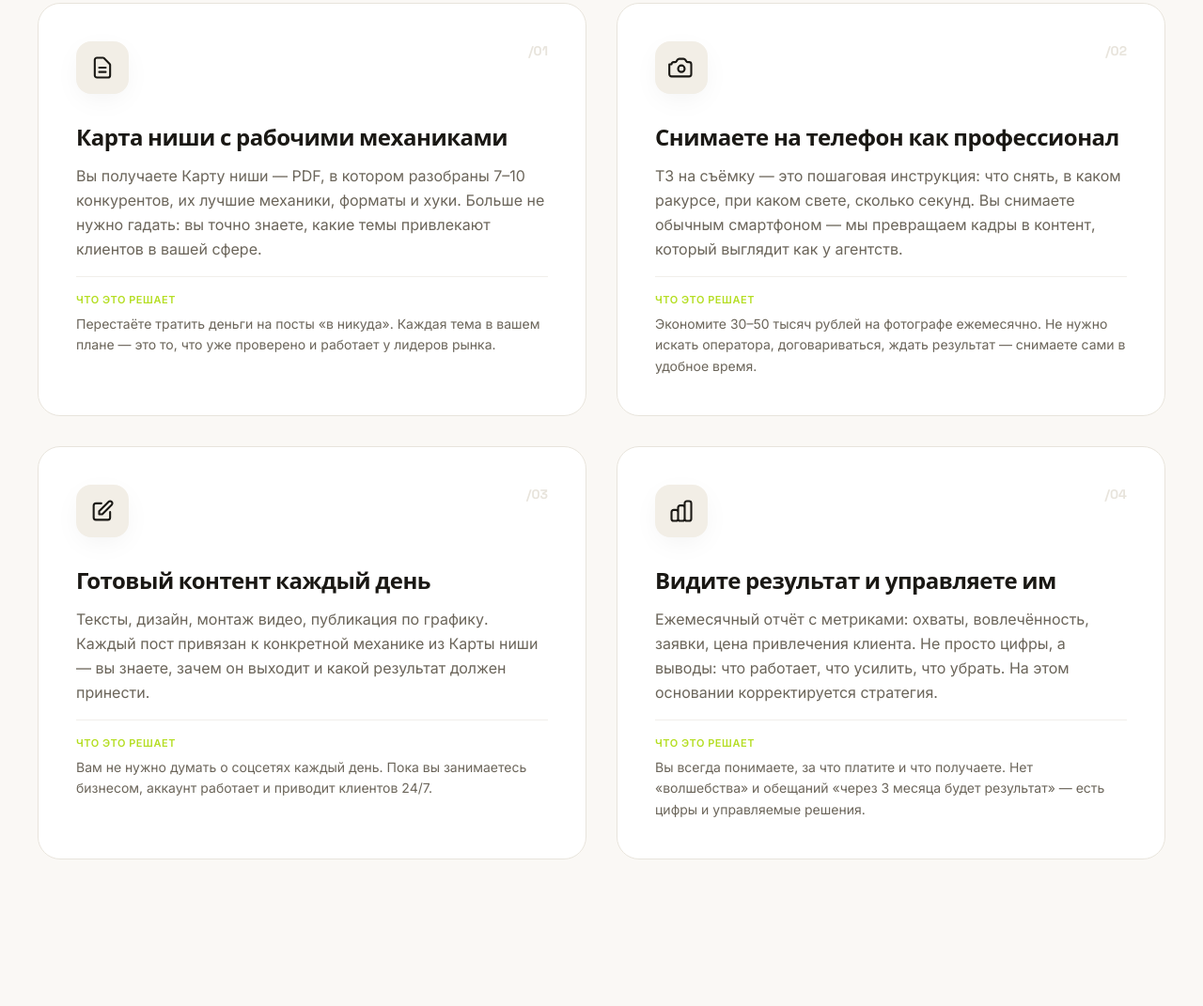
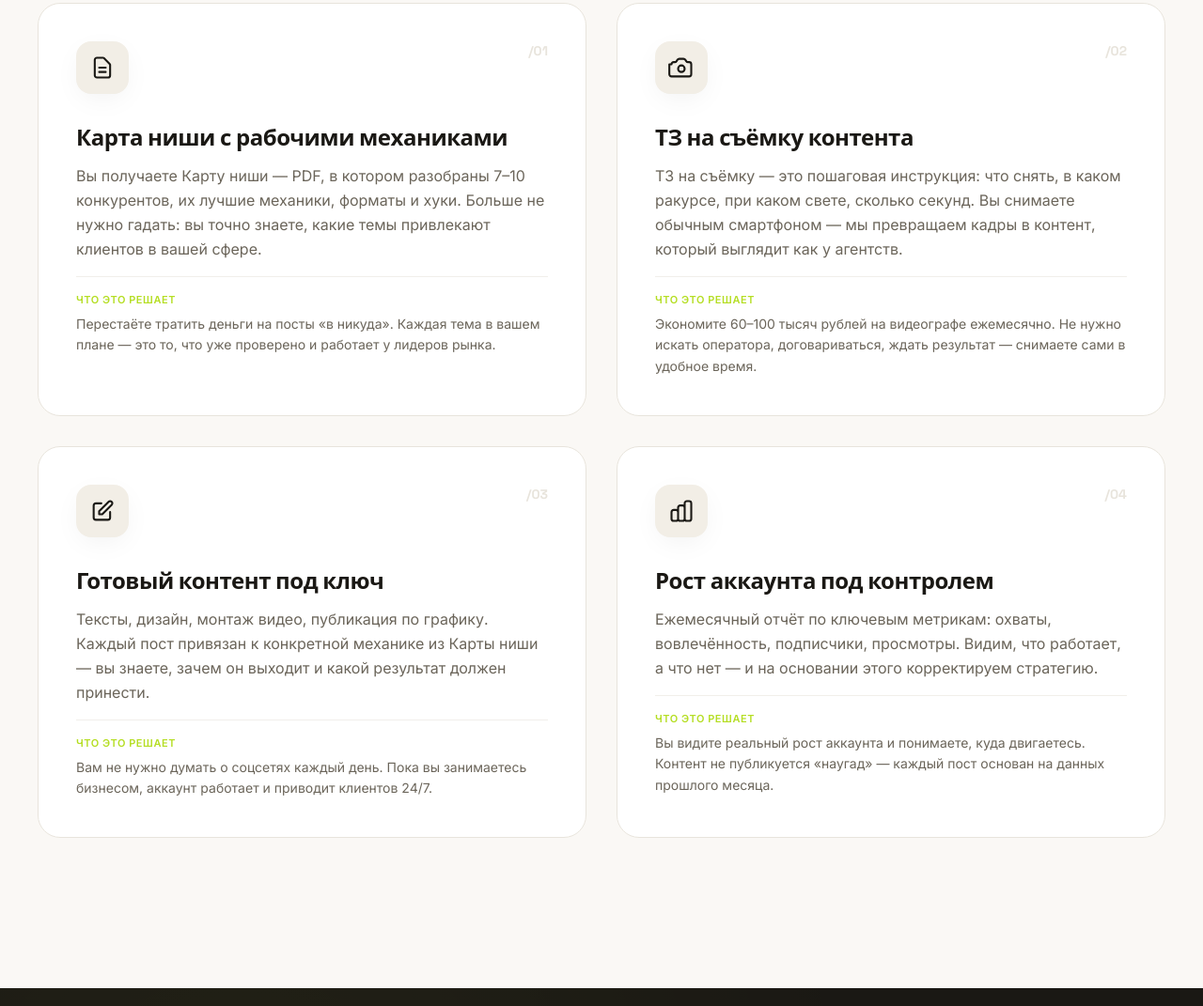
Before and after one commit to a27696797-maker/qwenV, a plain HTML site: page index.html in a window 1280 px wide. Shown: the part 4452-5523 px from the top of the page at 94% size. Drawn offline with nearby package versions, Linux system fonts and the light colour scheme.

Commit message:
Update index.html

```diff
--- a/index.html
+++ b/index.html
@@ -598,7 +598,7 @@
       </div>
       <h2 id="value-h" class="font-display font-bold text-3xl sm:text-4xl lg:text-[3.5rem] leading-[1.1] tracking-tight">
         Результаты сотрудничества,<br>
-        <span class="gradient-warm">Что именно вы получаете и какую проблему это решает</span>
+        <span class="gradient-warm">что именно вы получаете и какую проблему это решает</span>
       </h2>
       <p class="text-lg text-ink-soft mt-5 leading-relaxed">
         Объясняем честно: за что именно вы платите в каждом блоке работы и какую проблему это решает.
@@ -628,11 +628,11 @@
           </div>
           <span class="sec-num text-[14px] font-bold text-line group-hover:text-lime-deep transition-colors">/02</span>
         </div>
-        <h3 class="font-display font-semibold text-2xl mb-3 leading-tight">Снимаете на телефон как профессионал</h3>
+        <h3 class="font-display font-semibold text-2xl mb-3 leading-tight">ТЗ на съёмку контента</h3>
         <p class="text-ink-soft leading-relaxed text-base mb-4">ТЗ на съёмку — это пошаговая инструкция: что снять, в каком ракурсе, при каком свете, сколько секунд. Вы снимаете обычным смартфоном — мы превращаем кадры в контент, который выглядит как у агентств.</p>
         <div class="pt-4 border-t border-line/60">
           <div class="text-[11px] uppercase tracking-wider text-lime-deep font-semibold mb-1.5">Что это решает</div>
-          <p class="text-sm text-ink-soft leading-relaxed">Экономите 30–50 тысяч рублей на фотографе ежемесячно. Не нужно искать оператора, договариваться, ждать результат — снимаете сами в удобное время.</p>
+          <p class="text-sm text-ink-soft leading-relaxed">Экономите 60–100 тысяч рублей на видеографе ежемесячно. Не нужно искать оператора, договариваться, ждать результат — снимаете сами в удобное время.</p>
         </div>
       </article>
 
@@ -643,7 +643,7 @@
           </div>
           <span class="sec-num text-[14px] font-bold text-line group-hover:text-lime-deep transition-colors">/03</span>
         </div>
-        <h3 class="font-display font-semibold text-2xl mb-3 leading-tight">Готовый контент каждый день</h3>
+        <h3 class="font-display font-semibold text-2xl mb-3 leading-tight">Готовый контент под ключ</h3>
         <p class="text-ink-soft leading-relaxed text-base mb-4">Тексты, дизайн, монтаж видео, публикация по графику. Каждый пост привязан к конкретной механике из Карты ниши — вы знаете, зачем он выходит и какой результат должен принести.</p>
         <div class="pt-4 border-t border-line/60">
           <div class="text-[11px] uppercase tracking-wider text-lime-deep font-semibold mb-1.5">Что это решает</div>
@@ -658,11 +658,11 @@
           </div>
           <span class="sec-num text-[14px] font-bold text-line group-hover:text-lime-deep transition-colors">/04</span>
         </div>
-        <h3 class="font-display font-semibold text-2xl mb-3 leading-tight">Видите результат и управляете им</h3>
-        <p class="text-ink-soft leading-relaxed text-base mb-4">Ежемесячный отчёт с метриками: охваты, вовлечённость, заявки, цена привлечения клиента. Не просто цифры, а выводы: что работает, что усилить, что убрать. На этом основании корректируется стратегия.</p>
+        <h3 class="font-display font-semibold text-2xl mb-3 leading-tight">Рост аккаунта под контролем</h3>
+        <p class="text-ink-soft leading-relaxed text-base mb-4">Ежемесячный отчёт по ключевым метрикам: охваты, вовлечённость, подписчики, просмотры. Видим, что работает, а что нет — и на основании этого корректируем стратегию.</p>
         <div class="pt-4 border-t border-line/60">
           <div class="text-[11px] uppercase tracking-wider text-lime-deep font-semibold mb-1.5">Что это решает</div>
-          <p class="text-sm text-ink-soft leading-relaxed">Вы всегда понимаете, за что платите и что получаете. Нет «волшебства» и обещаний «через 3 месяца будет результат» — есть цифры и управляемые решения.</p>
+          <p class="text-sm text-ink-soft leading-relaxed">Вы видите реальный рост аккаунта и понимаете, куда двигаетесь. Контент не публикуется «наугад» — каждый пост основан на данных прошлого месяца.</p>
         </div>
       </article>
     </div>
```
